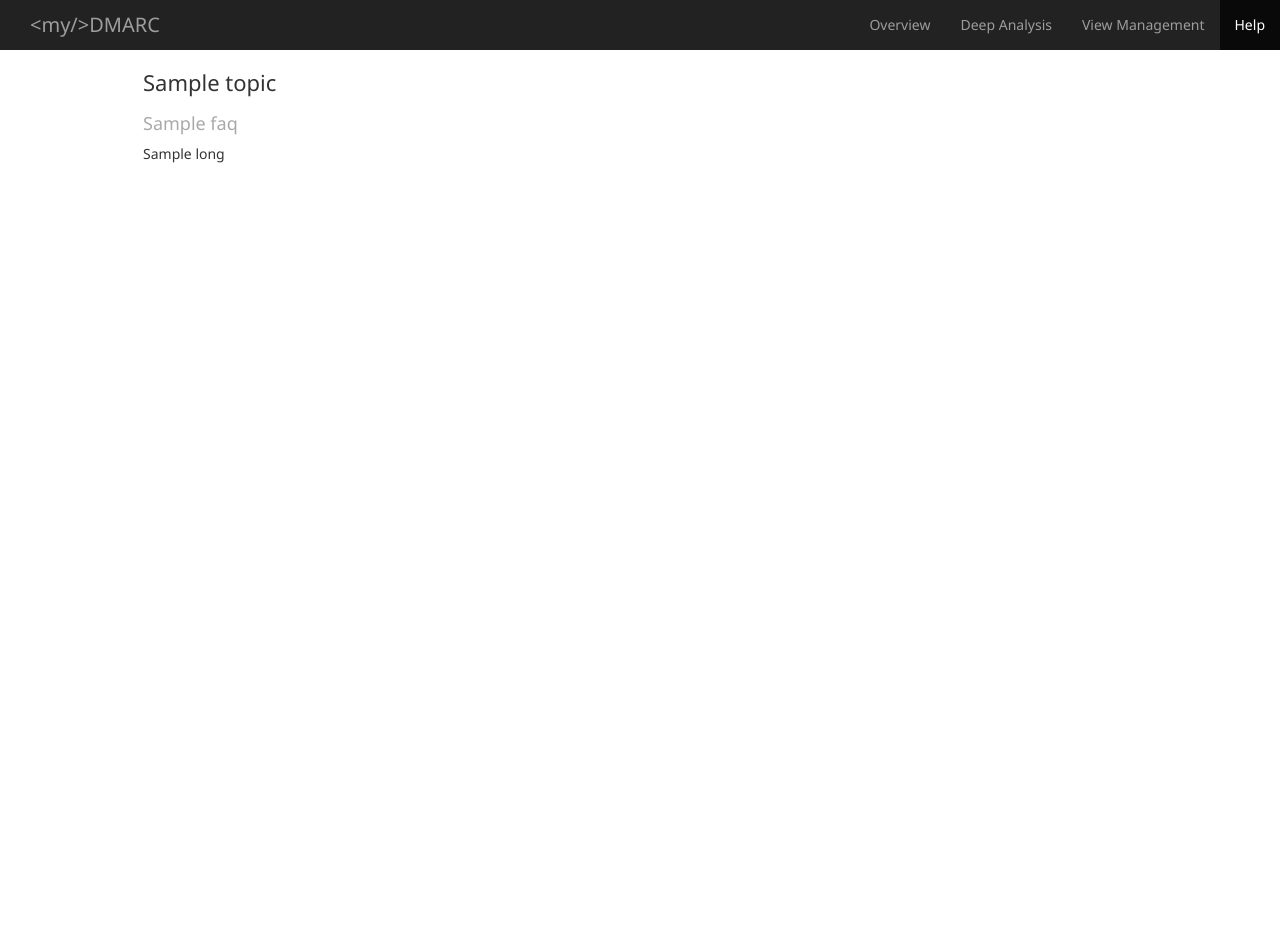
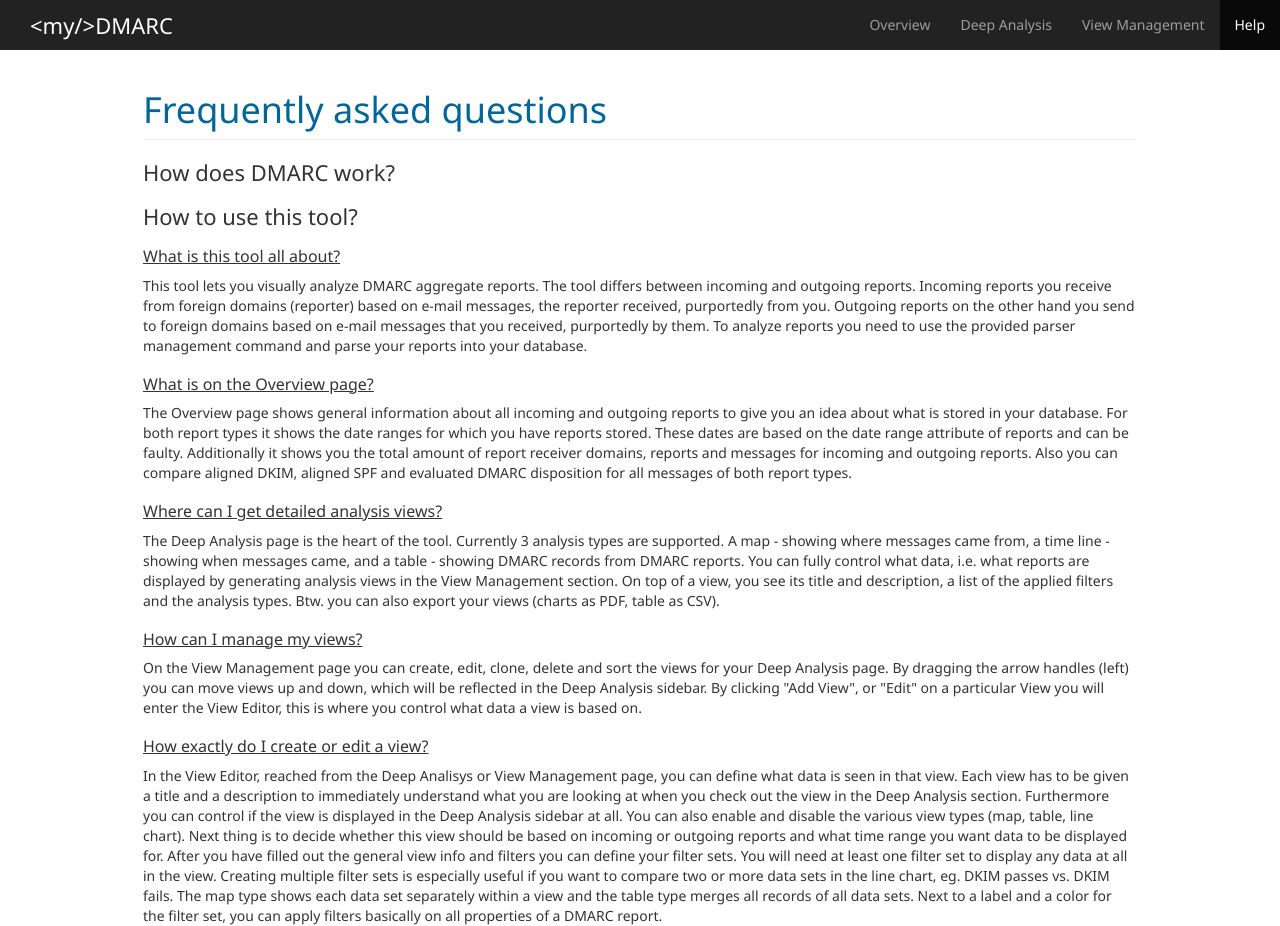
Before and after one commit to dmarc-viewer/dmarc-viewer, a Django app: template myDmarcApp/templates/myDmarcApp/help.html in a window 1280 px wide. Before the commit the page ends 163 px from the top, so only its background shows below. Run offline with Django 3.2, Linux system fonts and the light colour scheme; the template is opened without the code that fills it: most values are stand-ins (such as "Sample title", 1, 10 or a date in 2020); some libraries are stand-ins or nearby versions.

Commit message:
removes help text file

```diff
--- a/myDmarcApp/static/sass/mydmarc.scss
+++ b/myDmarcApp/static/sass/mydmarc.scss
@@ -379,8 +379,8 @@ h2 {
     font-size: 22px;
 }
 h3 {
-    font-size: 18px;
-    color: darkgrey;
+    font-size: 16px;
+    text-decoration: underline;
     }
 .hidden {
     display: none;
@@ -418,11 +418,11 @@ h3 {
 
 .context-help-icon {
     border: 1px solid #c7254e;
-    background-color: #c7254e;
+    color: #c7254e;
+    background-color: white;
     height:14px;
     line-height: 14px;
     width: 14px;
-    color: white;
     display: inline-block;
     vertical-align: top;
     text-align: center;
@@ -432,13 +432,12 @@ h3 {
     @include border-bottom-radius(7px);
     @include border-top-radius(7px);
     &:hover {
-        color: #c7254e;
-        background-color: white;
+        color: white;
+        background-color: #c7254e;
     }
     &:before {
         content: '?';
     }
-
 }
 .tooltip {
     position: fixed;
@@ -454,10 +453,9 @@ code {
 }
 
 .brand {
-    color: #9d9d9d;
-    float: left;
+    color: white;
     padding: 15px 15px;
-    font-size: 20px;
+    font-size: 22px;
     line-height: 20px;
     height: 50px;
 }
--- a/myDmarcApp/templates/myDmarcApp/help.html
+++ b/myDmarcApp/templates/myDmarcApp/help.html
@@ -5,48 +5,29 @@
 {% block site_id %}help{% endblock %}
 
 {% block content %}
-{% comment %}
-Sidebar disabled
-<div class="col-sm-3 col-md-2 sidebar">
-    <ul class="nav nav-sidebar">
-        {% for topic_id, topic in topics.items %}
-            <li {% if forloop.counter == 1 %}class="active"{% endif %} role="presentation"><a href="#{{topic_id}}">{{topic.title}}</a></li>
-                {% for item_id, item in topic.items.items  %}
-                    <li role="presentation"><a href="#{{item_id}}">{{item.faq}}</a></li>
-                {% endfor %}
-        {% endfor %}
-    </ul>
-</div>
-{% endcomment %}
-
 
 <div class="col-sm-12 main">
-    {% comment %}
-
     <h1 class="page-header">Frequently asked questions</h1>
 
-    {% endcomment %}
     <div class="bootstrap-messages-container">
         {% bootstrap_messages %}
     </div>
-    {% for topic_id, topic in topics.items %}
-        <div class="faq-container" >
-        <h2 class="anchor" id="{{topic_id}}">{{topic.title}}</h2>
-            {% for item_id, item in topic.items.items  %}
-                <h3 class="anchor" id="{{item_id}}">{{item.faq}}</h3>
-                {{item.long}}
-            {% endfor %}
-        </div>
-    {% endfor %}
-
-{% comment %}
-Sidebar disabled
-    <script type="text/javascript">
-        $(document).on("click", "#help .nav-sidebar li > a", function(){
-            $(this).closest(".nav-sidebar").find("li").removeClass("active");
-            $(this).closest("li").addClass("active");
-        });
-    </script>
-{% endcomment %}
+    <div>
+        <h2 id="{{topic_id}}">How does DMARC work?</h2>
+    </div>
+    <div>
+        <h2 id="{{topic_id}}">How to use this tool?</h2>
+            <h3 id="{{item_id}}">What is this tool all about?</h3>
+            This tool lets you visually analyze DMARC aggregate reports. The tool differs between incoming and outgoing reports. Incoming reports you receive from foreign domains (reporter) based on e-mail messages, the reporter received, purportedly from you. Outgoing reports on the other hand you send to foreign domains based on e-mail messages that you received, purportedly by them. To analyze reports you need to use the provided parser management command and parse your reports into your database.
+            <h3 id="{{item_id}}">What is on the Overview page?</h3>
+            The Overview page shows general information about all incoming and outgoing reports to give you an idea about what is stored in your database. For both report types it shows the date ranges for which you have reports stored. These dates are based on the date range attribute of reports and can be faulty. Additionally it shows you the total amount of report receiver domains, reports and messages for incoming and outgoing reports. Also you can compare aligned DKIM, aligned SPF and evaluated DMARC disposition for all messages of both report types.
+            <h3 id="{{item_id}}">Where can I get detailed analysis views?</h3>
+            The Deep Analysis page is the heart of the tool. Currently 3 analysis types are supported. A map - showing where messages came from, a time line - showing when messages came, and a table - showing DMARC records from DMARC reports. You can fully control what data, i.e. what reports are displayed by generating analysis views in the View Management section. On top of a view, you see its title and description, a list of the applied filters and the analysis types. Btw. you can also export your views (charts as PDF, table as CSV).
+            <h3 id="{{item_id}}">How can I manage my views?</h3>
+            On the View Management page you can create, edit, clone, delete and sort the views for your Deep Analysis page. By dragging the arrow handles (left) you can move views up and down, which will be reflected in the Deep Analysis sidebar. By clicking "Add View", or "Edit" on a particular View you will enter the View Editor, this is where you control what data a view is based on.
+            <h3 id="{{item_id}}">How exactly do I create or edit a view?</h3>
+            In the View Editor, reached from the Deep Analisys or View Management page, you can define what data is seen in that view. Each view has to be given a title and a description to immediately understand what you are looking at when you check out the view in the Deep Analysis section. Furthermore you can control if the view is displayed in the Deep Analysis sidebar at all. You can also enable and disable the various view types (map, table, line chart). Next thing is to decide whether this view should be based on incoming or outgoing reports and what time range you want data to be displayed for. After you have filled out the general view info and filters you can define your filter sets. You will need at least one filter set to display any data at all in the view. Creating multiple filter sets is especially useful if you want to compare two or more data sets in the line chart, eg. DKIM passes vs. DKIM fails. The map type shows each data set separately within a view and the table type merges all records of all data sets. Next to a label and a color for the filter set, you can apply filters basically on all properties of a DMARC report.
+    </div>
+</div>
 
 {% endblock %}
--- a/mydmarc/settings.py
+++ b/mydmarc/settings.py
@@ -149,7 +149,6 @@ LOGGING = {
         'parser': {
             'handlers': ['file'],
             'level': os.getenv('DJANGO_LOG_LEVEL', 'INFO')
-
         },
         'django': {
             'handlers': ['console'],
```
Also changed, not shown: myDmarcApp/help.py (deleted, +0 -252 lines), myDmarcApp/static/css/mydmarc.css, 1 other file.
